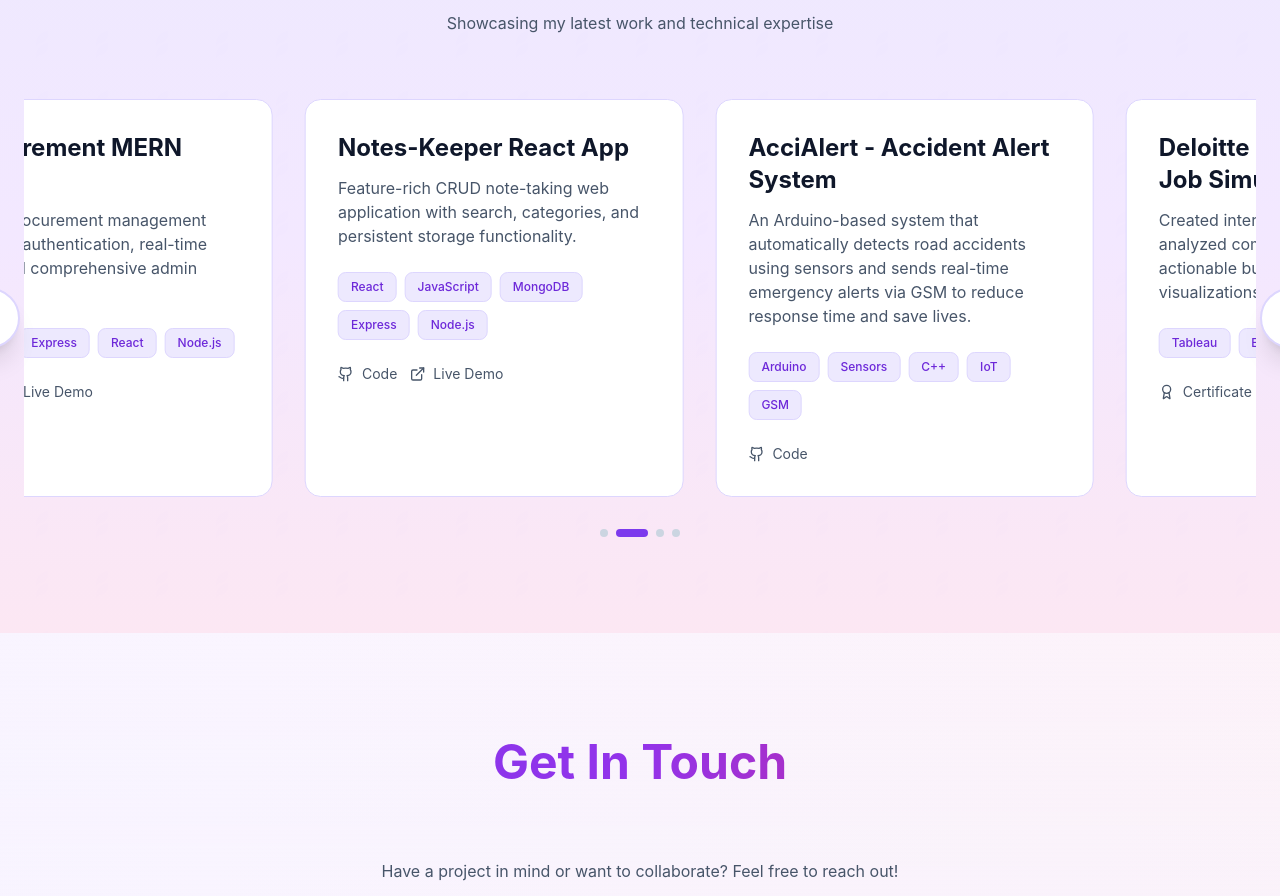
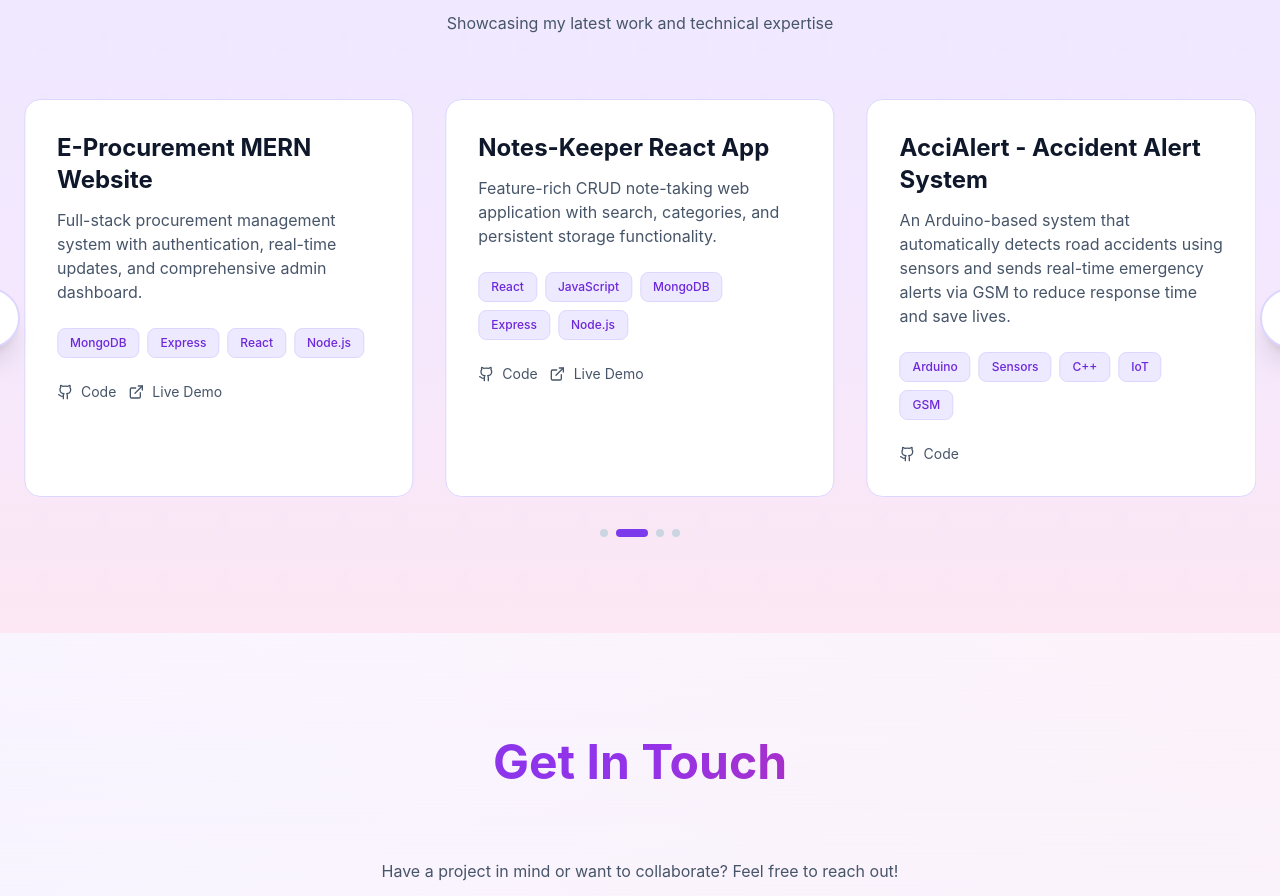
Before and after one commit to Krishna-Sahu0-0/KrishnaSahu-Portifolio, a React (Vite) app: page / in a window 1280 px wide. Shown: the part 4225-5121 px from the top of the page. Built offline with nearby package versions, Linux system fonts and the light colour scheme.

Commit message:
Adjust projects section

```diff
--- a/src/components/Projects.jsx
+++ b/src/components/Projects.jsx
@@ -106,12 +106,12 @@ export default function Projects() {
           </button>
 
           {/* Carousel Track */}
-          <div className="overflow-hidden px-4">
+          <div className="overflow-hidden">
             <motion.div
               animate={{
                 x: itemsPerView === 1
-                  ? `calc(-${currentIndex * 100}% - ${currentIndex * 1.5}rem + 1rem)`
-                  : `calc(-${currentIndex * 33.333}% - ${currentIndex * 2.667}rem + 1rem)`
+                  ? `calc(-${currentIndex} * (100% + 1.5rem))`
+                  : `calc(-${currentIndex} * (33.333% + 0.667rem))`
               }}
               transition={{
                 type: "tween",
@@ -137,7 +137,7 @@ export default function Projects() {
                   key={i}
                   className="group relative bg-white dark:bg-gradient-to-br dark:from-slate-800 dark:to-slate-900 rounded-2xl p-6 md:p-8 border border-violet-200 dark:border-slate-700 hover:border-violet-400 dark:hover:border-violet-500/50 transition-all duration-300 hover:shadow-2xl hover:shadow-violet-500/20 flex-shrink-0"
                   style={{
-                    width: itemsPerView === 1 ? 'calc(100% - 2rem)' : 'calc(33.333% - 1.35rem)'
+                    width: itemsPerView === 1 ? '100%' : 'calc((100% - 4rem) / 3)'
                   }}
                 >
                   {/* Glow effect on hover */}
```
Also changed, not shown: Screenshot (36).png (added).
